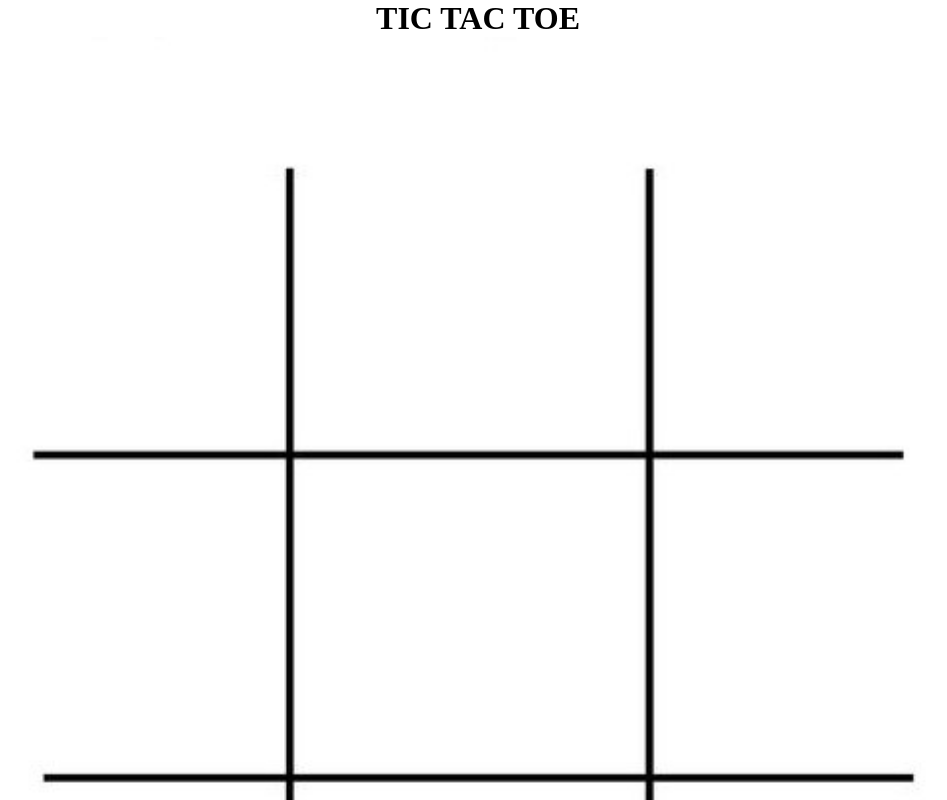
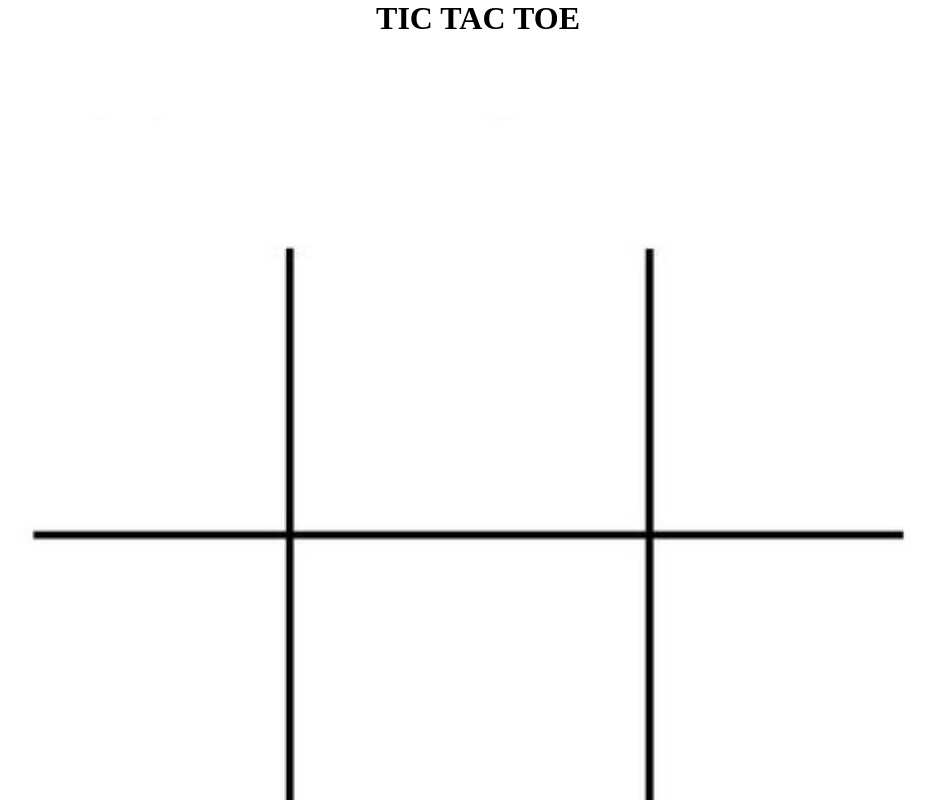
Before and after one commit to mohawwal/tic-tac-toe, a React (Vite) app: page / in a window 1280 px wide. Shown: the top 800 px of the page, without its empty margins (162-1109 px from the left). Built offline with nearby package versions, Linux system fonts and the light colour scheme.

Commit message:
Add more changes

```diff
--- a/src/index.css
+++ b/src/index.css
@@ -21,7 +21,7 @@
 .status {
   margin: 30px 0px;
   font-size: 18px;
-  font-family: 'poppin', sans-serif;
+  font-family: "poppin", sans-serif;
 }
 
 .board-row {
@@ -146,7 +146,7 @@ ol li:not(:first-child) {
 .home {
   display: flex;
   align-items: center;
-  justify-content: space-around;
+  gap: 10%;
   flex-direction: column;
   height: 100vh;
 }
```
